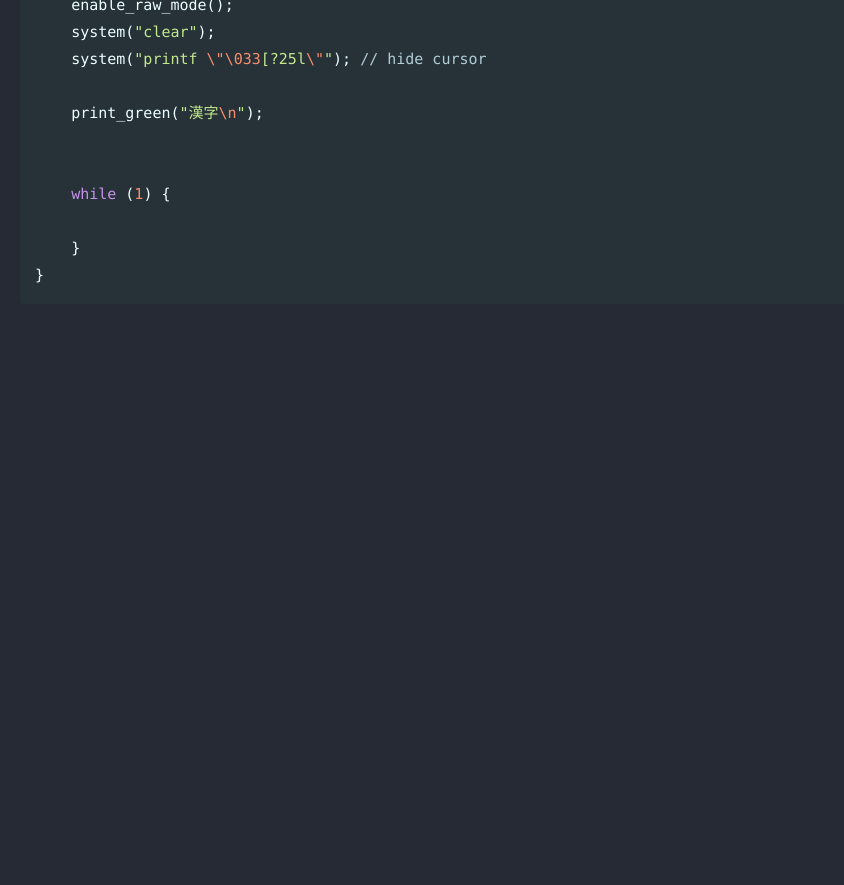
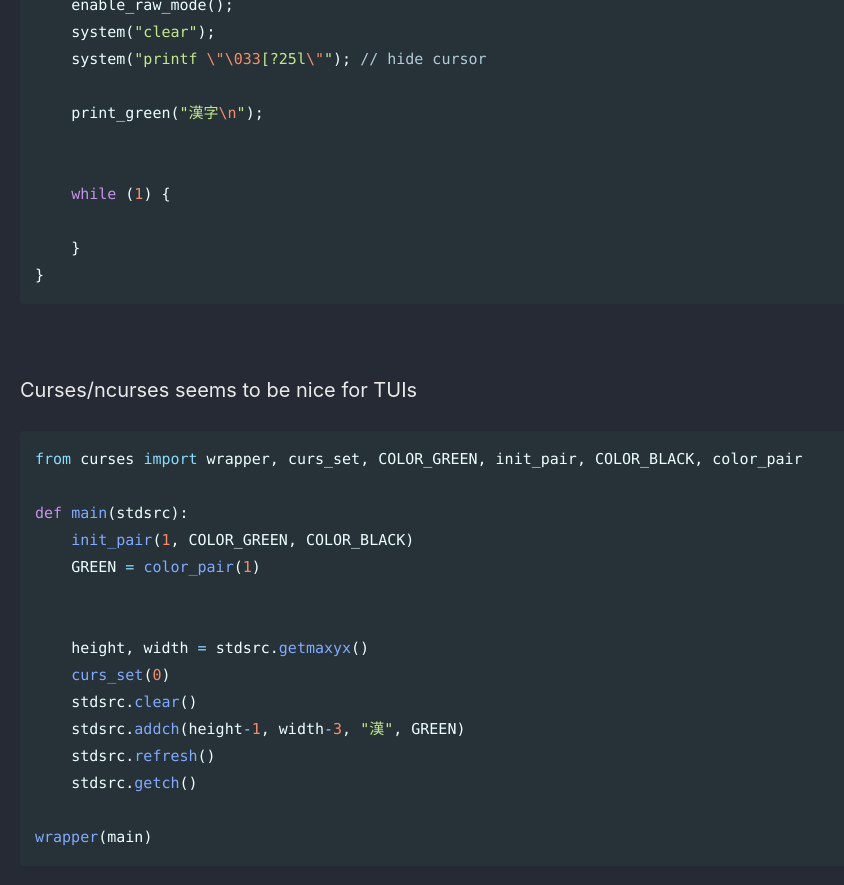
Before and after one commit to Connor-McCartney/Connor-McCartney.github.io, a Jekyll site: the page built from _pages/misc/TUI.md, in a window 1280 px wide and 900 px high, scrolled down 781 px. Shown: the top 885 px of the window, without its empty margins (0-844 px from the left). Built offline with Jekyll 4.4.1, drawn with Linux system fonts in a browser that asks for light colours; cached includes are drawn as plain includes; our own code applies the rules of GitHub Pages for plain Markdown files; before the commit the page ends 1186 px from its top, so only the background shows below that.

Commit message:
Update TUI.md

````diff
--- a/_pages/misc/TUI.md
+++ b/_pages/misc/TUI.md
@@ -38,3 +38,25 @@ int main() {
 ```
 
 <br>
+
+Curses/ncurses seems to be nice for TUIs
+
+```python
+from curses import wrapper, curs_set, COLOR_GREEN, init_pair, COLOR_BLACK, color_pair
+
+def main(stdsrc):
+    init_pair(1, COLOR_GREEN, COLOR_BLACK)
+    GREEN = color_pair(1)
+
+
+    height, width = stdsrc.getmaxyx()
+    curs_set(0)
+    stdsrc.clear()
+    stdsrc.addch(height-1, width-3, "漢", GREEN)
+    stdsrc.refresh()
+    stdsrc.getch()
+
+wrapper(main)
+```
+
+<br>
````
